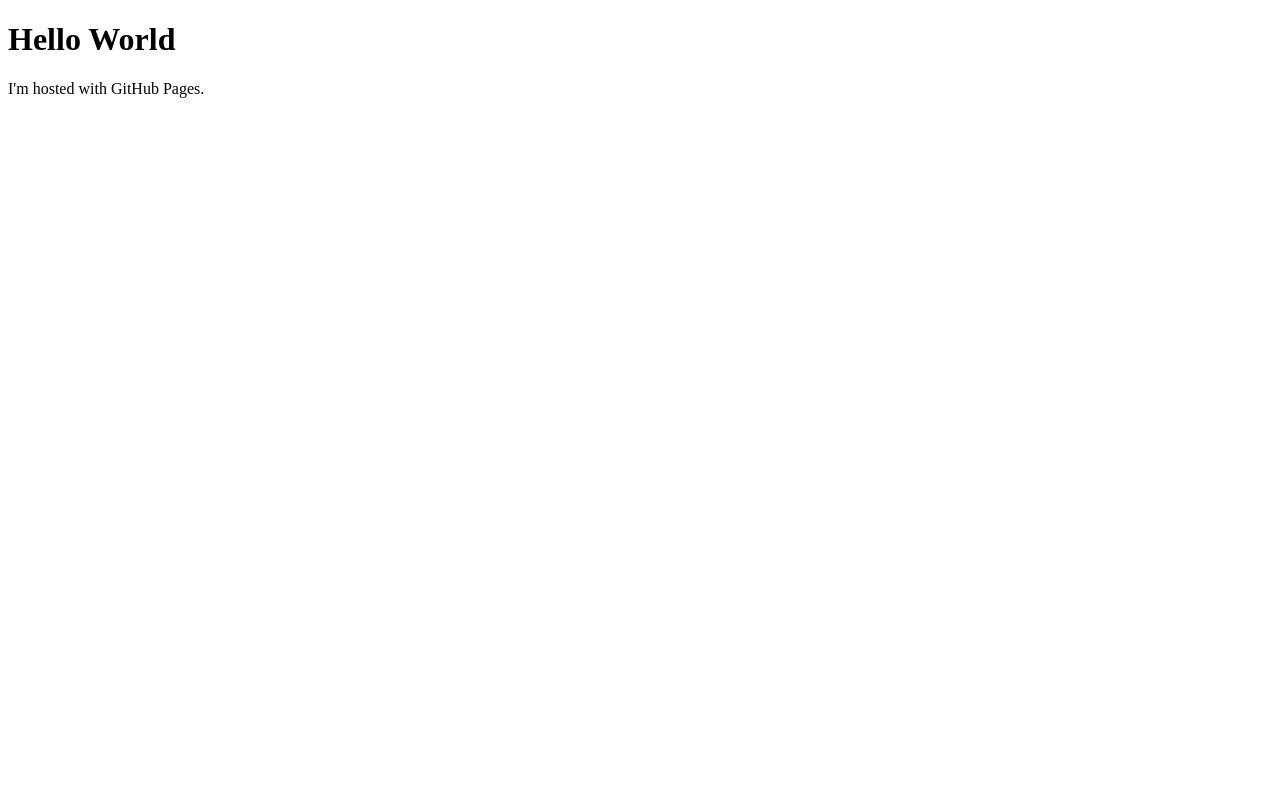
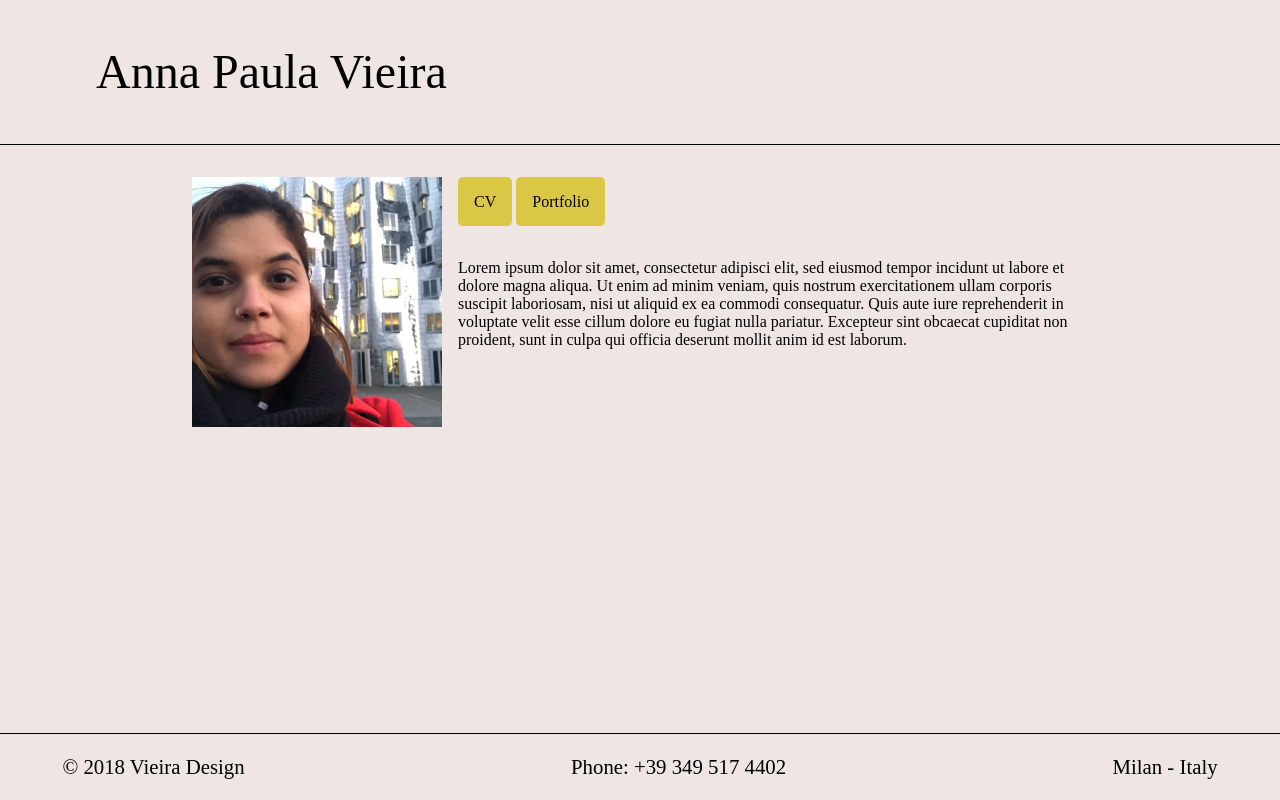
Before and after one commit to alemariani/alemariani.github.io, a plain HTML site: page index.html in a window 1280 px wide. Drawn offline with Linux system fonts and the light colour scheme.

Commit message:
first commit

```diff
--- /dev/null
+++ b/css/main.css
@@ -0,0 +1,98 @@
+/**
+ * 1. Avoid the IE 10-11 `min-height` bug.
+ * 2. Set `flex-shrink` to `0` to prevent some browsers from
+ *    letting these items shrink to smaller than their content's default
+ *    minimum size. See http://bit.ly/1Mn35US for details.
+ * 3. Use `%` instead of `vh` since `vh` is buggy in older mobile Safari.
+ */
+
+
+:root {
+  --space: 1em;
+  --space-lg: 1em;
+}
+
+body {
+    background-color: #efe5e3;
+}
+
+.HolyGrail {
+  display: flex;
+  height: 100%; /* 1, 3 */
+  flex-direction: column;
+  margin: 0;
+}
+
+.HolyGrail-header,
+.HolyGrail-footer {
+  flex: none; /* 2 */
+}
+
+.HolyGrail-body {
+  display: flex;
+  flex: 1 0 auto; /* 2 */
+  flex-direction: column;
+  padding: var(--space);
+}
+
+.HolyGrail-content {
+  margin-top: var(--space);
+}
+
+.HolyGrail-nav {
+  order: -1;
+}
+
+.HolyGrail-nav,
+.HolyGrail-ads {
+  padding: 1em;
+  border-radius: 3px;
+}
+
+@media (min-width: 768px) {
+  .HolyGrail-body {
+    flex-direction: row;
+  }
+  .HolyGrail-content {
+    flex: 1;
+    padding: var(--space-lg);
+    margin: 0;
+  }
+  .HolyGrail-nav, .HolyGrail-ads {
+    flex: 0 0 8em;
+  }
+}
+
+
+.button {
+    background-color: #dbc746;
+    color: black;
+    text-decoration: none;
+    padding: 1em;
+    border-radius: 5px;
+}
+
+.button:hover {
+    background-color: #ad9d37;
+    cursor: pointer;
+}
+
+header {
+    font-size: 3em;
+    line-height: 3em;
+    padding: 0 2em;
+    border-bottom: 1px solid black;
+}
+
+footer {
+    border-top: 1px solid black;
+    display: flex;
+    justify-content: space-between;
+    font-size: 1.3em;
+    padding: 1em 3em;
+}
+
+footer a {
+    color: black;
+    text-decoration: none;
+}
--- a/index.html
+++ b/index.html
@@ -1,7 +1,42 @@
-<!DOCTYPE html>
 <html>
-<body>
-<h1>Hello World</h1>
-<p>I'm hosted with GitHub Pages.</p>
+<head>
+<link rel="stylesheet" href="css/main.css">
+<style>
+
+.profile-pic {
+    height: 250px;
+    width: 250px;
+    float: left;
+    margin-right: 1em;
+    margin-bottom: 1em;
+}
+
+.docBtns {
+    padding 2em;
+    margin: 1em;
+    margin-bottom: 3em;
+}
+
+</style>
+</head>
+<body class="HolyGrail">
+  <header>Anna Paula Vieira</header>
+  <div class="HolyGrail-body">
+    <main class="HolyGrail-content">
+        <img class="profile-pic" src="img/profile.jpg"></img>
+        <div class="docBtns">
+            <a class="button" href="doc/cv.pdf" target="_blank">CV</a>
+            <a class="button" href="doc/portfolio.pdf" target="_blank">Portfolio</a>
+        </div>
+        <p>Lorem ipsum dolor sit amet, consectetur adipisci elit, sed eiusmod tempor incidunt ut labore et dolore magna aliqua. Ut enim ad minim veniam, quis nostrum exercitationem ullam corporis suscipit laboriosam, nisi ut aliquid ex ea commodi consequatur. Quis aute iure reprehenderit in voluptate velit esse cillum dolore eu fugiat nulla pariatur. Excepteur sint obcaecat cupiditat non proident, sunt in culpa qui officia deserunt mollit anim id est laborum.</p>
+    </main>
+    <nav class="HolyGrail-nav"></nav>
+    <aside class="HolyGrail-ads"></aside>
+  </div>
+  <footer>
+    <div>&copy; 2018 Vieira Design</div>
+    <div><a href="tel:+393206230819">Phone: +39 349 517 4402</a></div>
+    <div>Milan - Italy</div>
+  </footer>
 </body>
 </html>
```
Also changed, not shown: img/profile.jpg (added), 2 other files.
